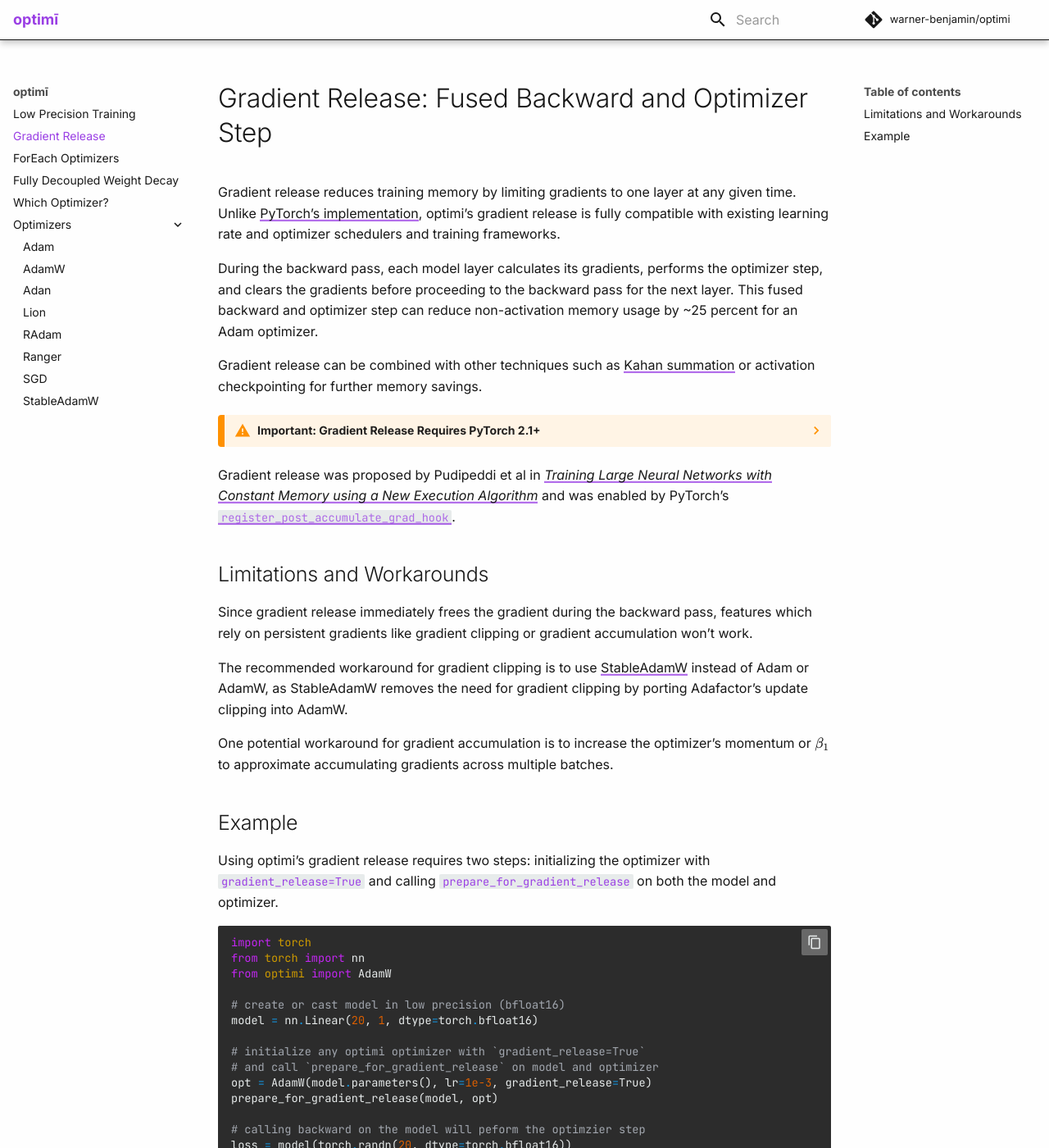
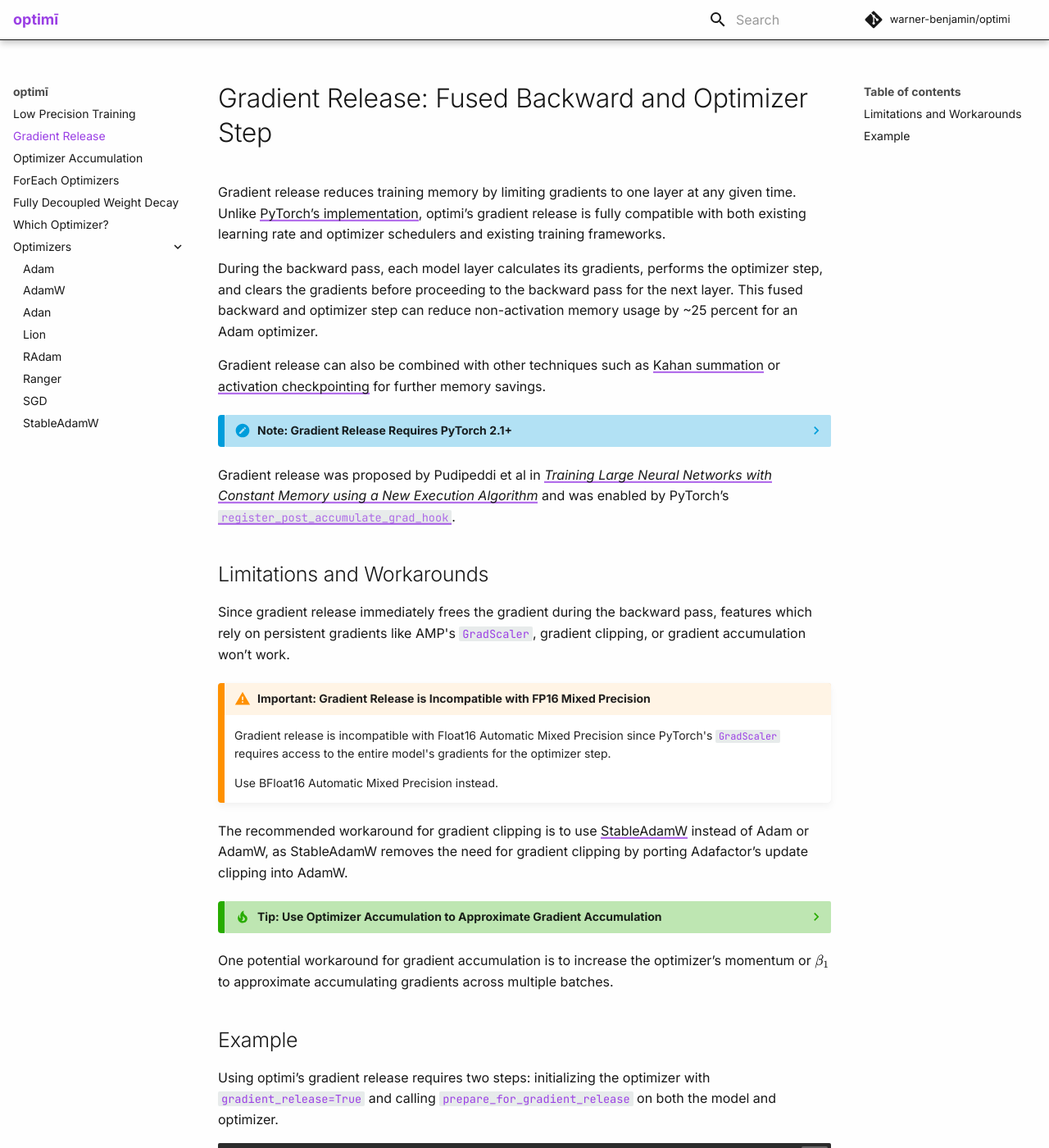
Before and after one commit to warner-benjamin/optimi, an MkDocs documentation site: the page built from docs/gradient_release.md, in a window 1280 px wide and 1400 px high. Shown: the whole window at 82% size. Built offline with MkDocs 1.6.1 and Material for MkDocs 9.7.7, drawn with Linux system fonts in a browser that asks for light colours; some web fonts are replaced; comment, search, counter and statistics services are not loaded; some of the changed text lies outside the part shown.

Commit message:
Update exisiting docs

```diff
--- a/docs/gradient_release.md
+++ b/docs/gradient_release.md
@@ -4,13 +4,13 @@ title: "Gradient Release: Fused Backward and Optimizer Step"
 
 # Gradient Release: Fused Backward and Optimizer Step
 
-Gradient release reduces training memory by limiting gradients to one layer at any given time. Unlike [PyTorch’s implementation](https://pytorch.org/tutorials/intermediate/optimizer_step_in_backward_tutorial.html), optimi’s gradient release is fully compatible with existing learning rate and optimizer schedulers and training frameworks.
+Gradient release reduces training memory by limiting gradients to one layer at any given time. Unlike [PyTorch’s implementation](https://pytorch.org/tutorials/intermediate/optimizer_step_in_backward_tutorial.html), optimi’s gradient release is fully compatible with both existing learning rate and optimizer schedulers and existing training frameworks.
 
 During the backward pass, each model layer calculates its gradients, performs the optimizer step, and clears the gradients before proceeding to the backward pass for the next layer. This fused backward and optimizer step can reduce non-activation memory usage by ~25 percent for an Adam optimizer.
 
-Gradient release can be combined with other techniques such as [Kahan summation](kahan_summation.md) or activation checkpointing for further memory savings.
+Gradient release can also be combined with other techniques such as [Kahan summation](kahan_summation.md) or [activation checkpointing](https://pytorch.org/docs/stable/checkpoint.html) for further memory savings.
 
-??? warning "Important: Gradient Release Requires PyTorch 2.1+"
+??? note "Note: Gradient Release Requires PyTorch 2.1+"
 
     Gradient release requires PyTorch 2.1 or newer.
 
@@ -18,9 +18,19 @@ Gradient release was proposed by Pudipeddi et al in [*Training Large Neural Netw
 
 ## Limitations and Workarounds
 
-Since gradient release immediately frees the gradient during the backward pass, features which rely on persistent gradients like gradient clipping or gradient accumulation won’t work.
+Since gradient release immediately frees the gradient during the backward pass, features which rely on persistent gradients like AMP's `GradScaler`, gradient clipping, or gradient accumulation won’t work.
+
+!!! warning "Important: Gradient Release is Incompatible with FP16 Mixed Precision"
+
+    Gradient release is incompatible with Float16 Automatic Mixed Precision since PyTorch's `GradScaler` requires access to the entire model's gradients for the optimizer step.
+
+    Use BFloat16 Automatic Mixed Precision instead.
 
 The recommended workaround for gradient clipping is to use [StableAdamW](optimizers/stableadamw.md) instead of Adam or AdamW, as StableAdamW removes the need for gradient clipping by porting Adafactor’s update clipping into AdamW.
+
+??? tip "Tip: Use Optimizer Accumulation to Approximate Gradient Accumulation"
+
+    optimi's [optimizer accumulation](optimizer_accumulation.md) approximates [gradient accumlation](https://pytorch.org/docs/stable/notes/amp_examples.html#gradient-accumulation) by defering parameter updates while accumulating gradients directly into the optimizer states.
 
 One potential workaround for gradient accumulation is to increase the optimizer’s momentum or $\beta_1$ to approximate accumulating gradients across multiple batches.
 
--- a/mkdocs.yml
+++ b/mkdocs.yml
@@ -88,6 +88,7 @@ extra_css:
 nav:
   - Low Precision Training: kahan_summation.md
   - Gradient Release: gradient_release.md
+  - Optimizer Accumulation: optimizer_accumulation.md
   - ForEach Optimizers: foreach.md
   - Fully Decoupled Weight Decay: fully_decoupled_weight_decay.md
   - Which Optimizer?: which_optimizer.md
```
Also changed, not shown: other parts of docs/gradient_release.md (+4 -4 lines), docs/foreach.md (+1 -1 lines).
